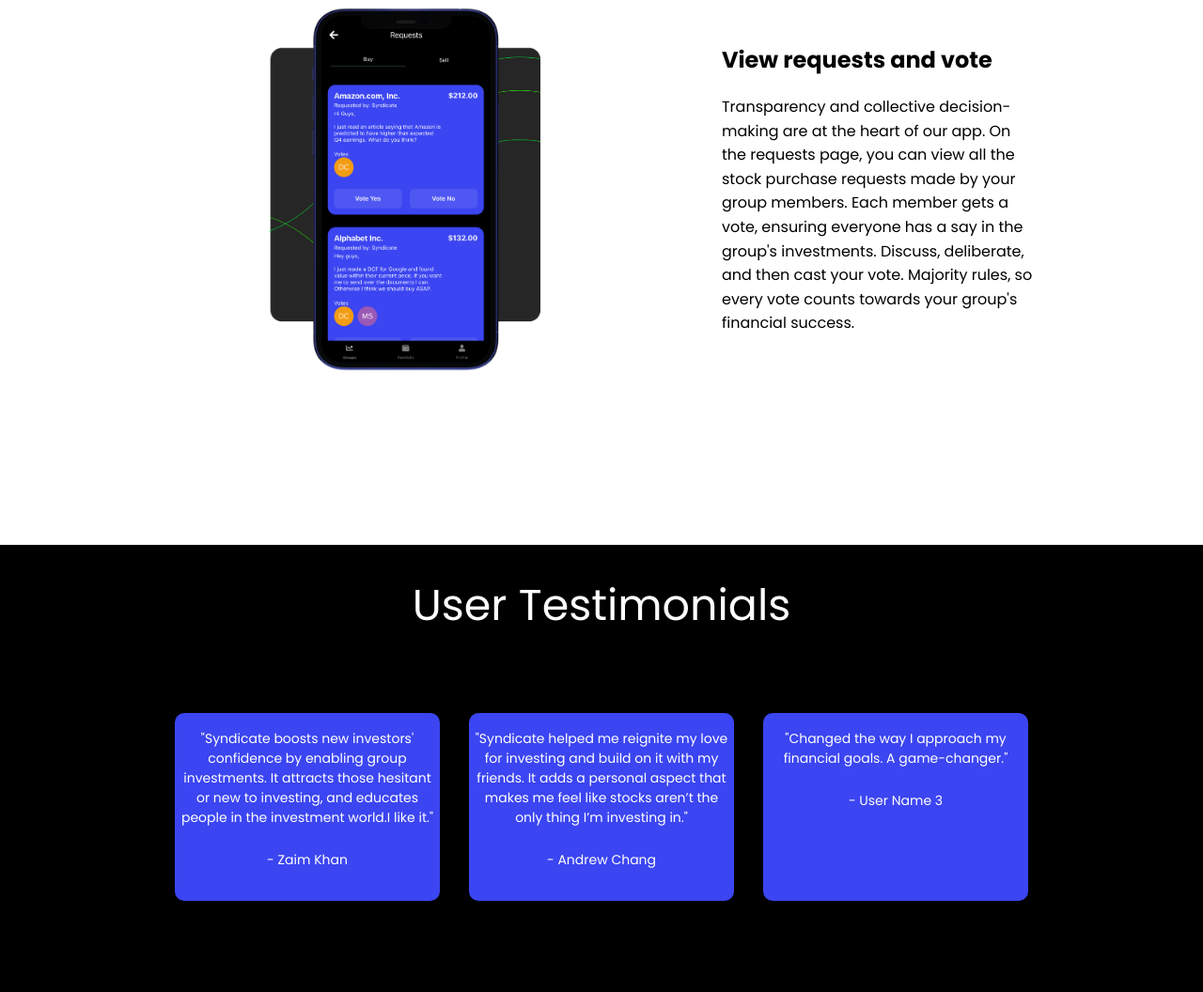
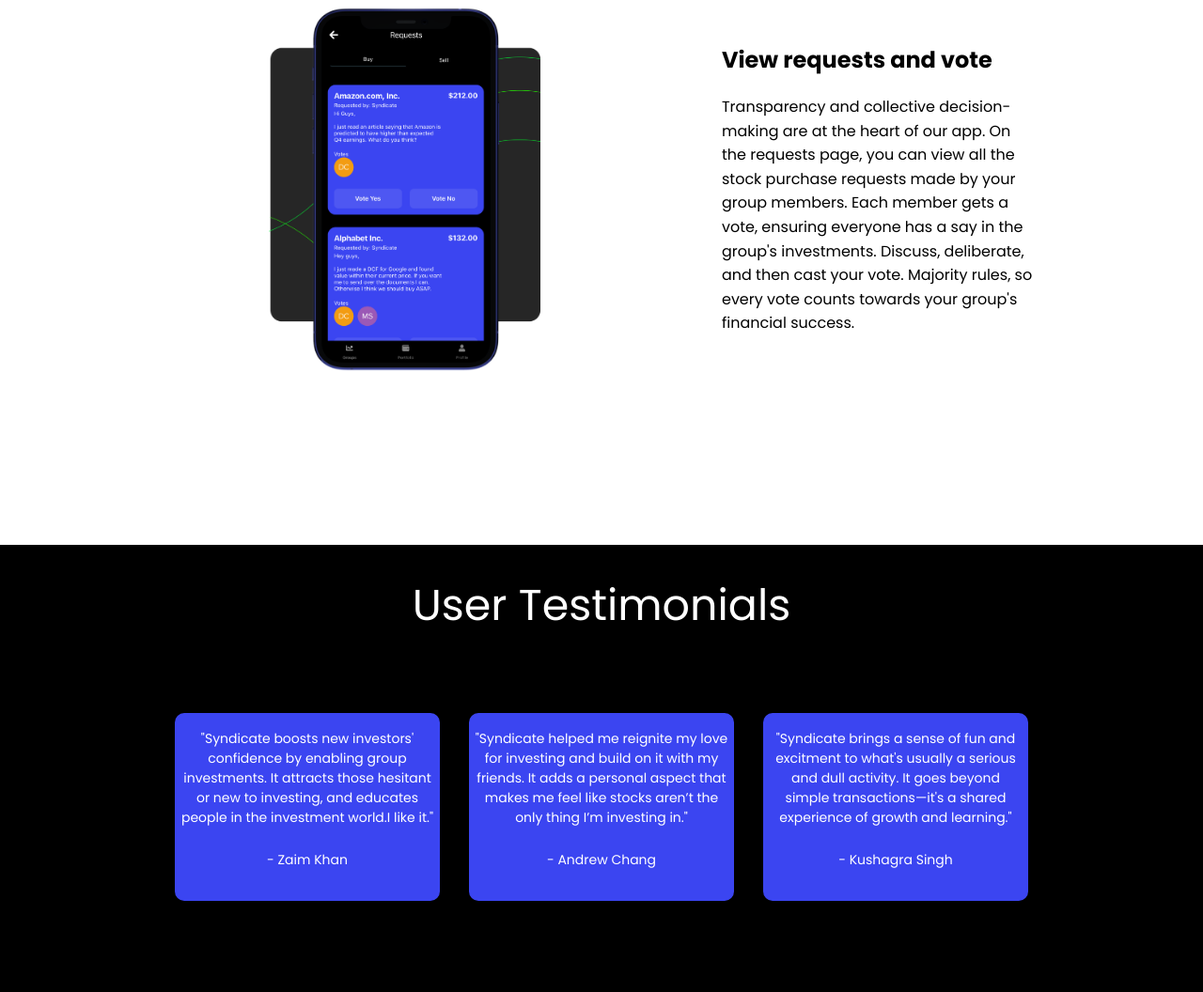
Before and after one commit to ShabdVeyyakula/syndicate-landing, a plain HTML site: page index.html in a window 1280 px wide. Shown: the part 2482-3538 px from the top of the page at 94% size. Drawn offline with nearby package versions, Linux system fonts and the light colour scheme.

Commit message:
updated testimponial

```diff
--- a/index.html
+++ b/index.html
@@ -466,9 +466,9 @@
           <!-- Testimonial 3 -->
           <div class="testimonial" data-aos="flip-up" data-aos-delay="300">
             <blockquote>
-              "Changed the way I approach my financial goals. A game-changer."
+              "Syndicate brings a sense of fun and excitment to what's usually a serious and dull activity. It goes beyond simple transactions—it's a shared experience of growth and learning."
             </blockquote>
-            <p>- User Name 3</p>
+            <p>- Kushagra Singh</p>
           </div>
         </div>
       </section>
```
